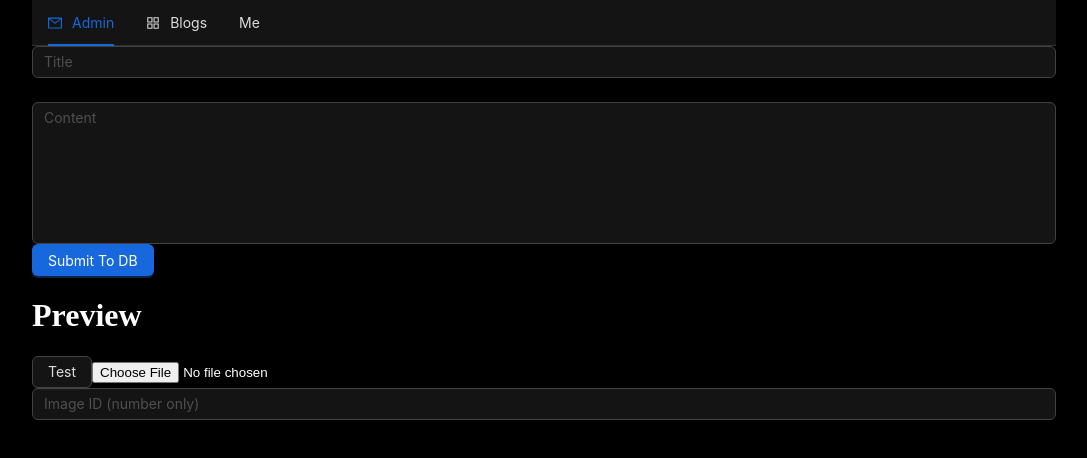
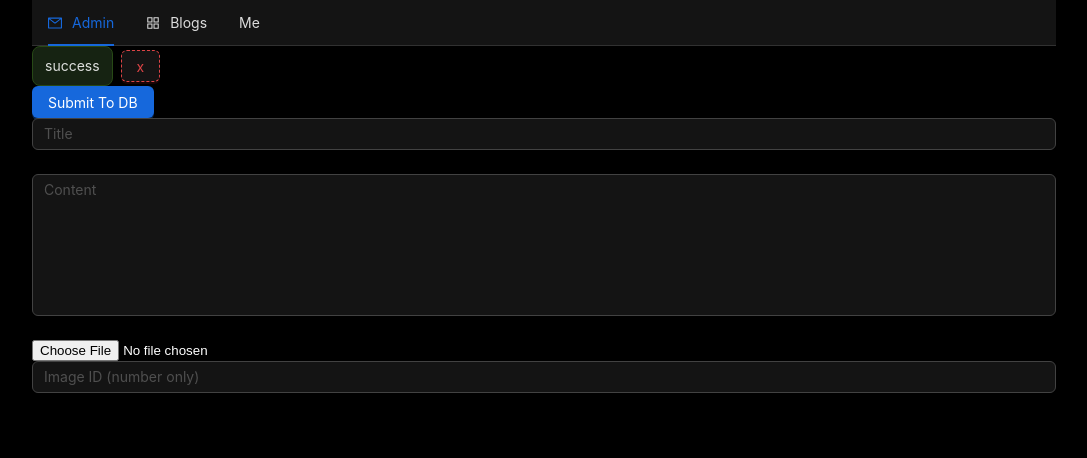
Before and after one commit to TungVietLe/fern-blog, a React (Create React App) app: page / in a window 1280 px wide. Both pictures are taken after a click on the item "Admin". Shown: the top 458 px of the page, without its empty margins (96-1183 px from the left). Built offline with nearby package versions, Linux system fonts and the light colour scheme.

Commit message:
alert system + rebase

```diff
--- /dev/null
+++ b/src/component/Alert.tsx
@@ -0,0 +1,26 @@
+import React from 'react';
+import { Alert, Button, Space } from 'antd';
+import { Signal, signal, computed } from '@preact/signals-core';
+
+export const alert = signal<"success"|"info"|"error"|"warning"|null>("success")
+const component = computed(()=>{
+    if (alert.value != null) {
+        return(
+        <>
+            {
+                <Space direction="horizontal" style={{ width: '100%' , display:"flex"}}>
+                    <Alert message={alert} type={alert.value!} />
+                    <Button danger type="dashed" onClick={()=>alert.value=null}>x</Button>
+                </Space>
+            }
+        </>
+        )
+    }
+    else return <></>
+})
+
+const App: React.FC = () => {
+    return<>{component}</>
+}
+
+export default App;
--- a/src/component/ImgUpload.tsx
+++ /dev/null
@@ -1,20 +0,0 @@
-import React, {useState} from 'react';
-import { Button, Upload } from 'antd';
-import {Signal, signal, computed} from "@preact/signals-react"
-import ImgInput from "./ImgInput"
-import ImgPreview from './ImgPreview';
-import { ImgUpData } from '../types/BlogData';
-
-
-export const fileList = signal<ImgUpData[]>([])
-const ImgUpload: React.FC = () => {
-  return (
-    <>
-    <Button onClick={()=>{console.log(fileList.value)}}>Test</Button>
-    <ImgInput destination={fileList}/>
-    <ImgPreview data={fileList}/>
-  </>
-  )
-}
-
-export default ImgUpload;
--- a/src/component/TextInput.tsx
+++ b/src/component/TextInput.tsx
@@ -1,46 +1,38 @@
-import React, { useState } from 'react';
-import { Input, Button } from 'antd';
-import { handleAddData } from '../firebase/handler';
+import React from 'react';
+import { Input } from 'antd';
+import { Signal, computed } from '@preact/signals-core';
 import { BlogData } from '../types/BlogData';
-import parse from "html-react-parser"
-import { fileList } from './ImgUpload';
 const { TextArea } = Input;
 
-const TextInput: React.FC = () => {
-  const [title, setTitle] = useState<string>('');
-  const [content, setContent] = useState<string>('');
 
-  const handleSubmit = () => {
-    const c:BlogData = {title:title, content: content}
-    handleAddData(c)
+type TextInputProps = {
+  data: Signal<BlogData>
 }
-  const renderedContent = content.replace(/{{image(\d+)}}/g, (match, index) => {
-    return `<img src=${URL.createObjectURL(fileList.value[index]?.file)} />`;
-  });
-
+const TextInput: React.FC<TextInputProps> = ({data}) => {
+  return (
+    <>
+      {
+        computed(()=>{
           return (
             <>
               <TextArea
-        value={title}
-        onChange={(e) => setTitle(e.target.value)}
+                value={data.value.title}
+                onChange={(e) => data.value = {...data.value, title: (e.target.value)}}
                 placeholder="Title"
                 autoSize
               />
               <div style={{ margin: '24px 0' }} />
-
-      <div style={{ margin: '24px 0' }} />
               <TextArea
-        value={content}
-        onChange={(e) => setContent(e.target.value)}
+                value={data.value.content}
+                onChange={(e) => data.value = {...data.value, content: (e.target.value)}}
                 placeholder="Content"
                 autoSize={{ minRows: 6, maxRows: 20 }}
               />
-			<Button type='primary' onClick={handleSubmit}>Submit To DB</Button>
-
-      <div>
-        <h1>Preview</h1>
-        <div>{parse(renderedContent)}</div>
-      </div>
+              <div style={{ margin: '24px 0' }} />
+            </>
+          )
+        })
+      }
     </>
   );
 };
--- a/src/pages/Admin.tsx
+++ b/src/pages/Admin.tsx
@@ -1,13 +1,49 @@
 import React from 'react';
 import { FC } from 'react';
+import { Button } from 'antd';
 import TextInput from '../component/TextInput';
-import ImgUpload from '../component/ImgUpload';
+import { signal, computed, } from '@preact/signals-react';
+import { BlogData, ImgUpData } from '../types/BlogData';
+import { handleAddData } from '../firebase/handler';
+import ImgInput from "../component/ImgInput"
+import ImgPreview from '../component/ImgPreview';
+import parse from "html-react-parser"
+import Alert, {alert} from "../component/Alert"
+
+// signals
+const blogData = signal<BlogData>({title: "", content:""})
+const imageList = signal<ImgUpData[]>([])
+const previewContent = computed(()=>{
+	// basically just change image string to tag
+	const replaced = blogData.value.content.replace(/{{image(\d+)}}/g, (match, id) => {
+		const target = imageList.value.find((element) => element.id == id)
+		if (target?.file) {
+		return `<img src=${URL.createObjectURL(target?.file)} />`;
+		}
+		else return ""
+	});
+	return parse(replaced)
+})
+// end signals
+
+
 
 const AdminPage:FC = ()=> {
+	const handleSubmit = () => {
+    	handleAddData(blogData.value)
+		.then(()=>alert.value = "success")
+  	}
+
+	//replace img string with HTML tag
 	return (
 		<>
-			<TextInput/>
-			<ImgUpload/>
+			<Alert/>
+			<Button type='primary' onClick={handleSubmit}>Submit To DB</Button>
+			<TextInput data={blogData}/>
+			<ImgInput destination={imageList}/>
+    		<ImgPreview data={imageList}/>
+			{/* preview  */}
+			<div>{previewContent}</div>
 		</>
 	);
 }
```
Lines whose indentation alone changed are shown as unchanged.
